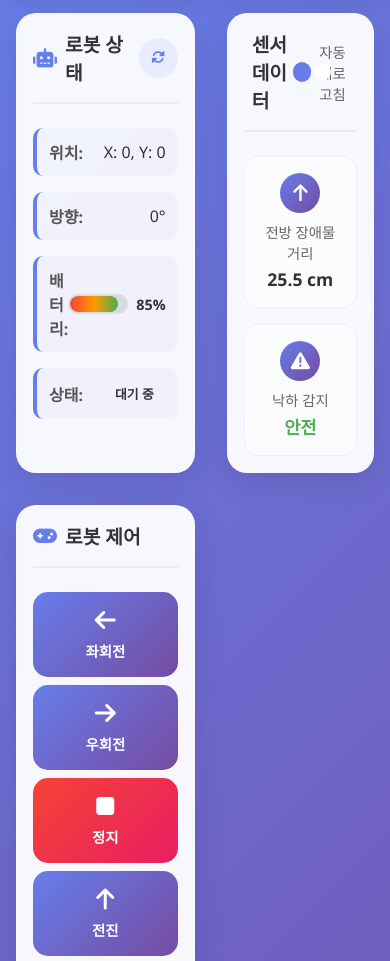
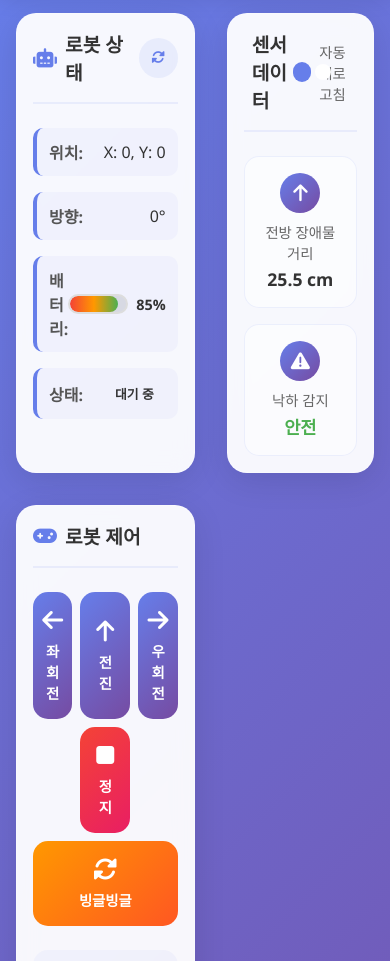
Before and after one commit to kuyeon/deks1.0, a plain HTML site: page frontend/index.html in a window 390 px wide. Shown: the part 73-1034 px from the top of the page. Drawn offline with Linux system fonts and the light colour scheme; no server answers; some icons are missing.

Commit message:
로봇 제어 블록 너비 강제 확장
 CSS 우선순위 강화:
- robot-control에 !important 추가로 다른 CSS 규칙보다 우선 적용
- max-width: none !important로 최대 너비 제한 완전 제거
- dashboard-grid에 width: 100% 추가

이제 로봇 제어 블록이 확실히 전체 너비를 차지합니다!

```diff
--- a/frontend/css/dashboard.css
+++ b/frontend/css/dashboard.css
@@ -3,6 +3,7 @@
     display: grid;
     grid-template-columns: repeat(auto-fit, minmax(400px, 1fr));
     gap: 2rem;
+    width: 100%;
 }
 
 /* 통합 채팅 인터페이스 카드 */
@@ -13,8 +14,9 @@
 
 /* 로봇 제어 카드 - 전체 너비 차지 */
 .robot-control {
-    grid-column: 1 / -1; /* 모든 컬럼 차지 */
-    width: 100%;
+    grid-column: 1 / -1 !important; /* 모든 컬럼 차지 */
+    width: 100% !important;
+    max-width: none !important;
 }
 
 .chat-controls {
@@ -573,31 +575,68 @@ input:checked + .slider:before {
 
 .control-grid {
     display: grid;
-    grid-template-columns: repeat(auto-fit, minmax(120px, 1fr)); /* 동적 컬럼 수 */
+    grid-template-columns: repeat(3, 1fr);
     gap: 1rem;
     width: 100%; /* 전체 너비 사용 */
-    max-width: none; /* 최대 너비 제한 제거 */
 }
 
-/* 버튼들을 자동으로 배치하되, 특별한 버튼들은 전체 너비 사용 */
-.control-grid .special-btn {
-    grid-column: 1 / -1; /* 전체 너비 */
+.control-grid .stop-btn {
+    grid-column: 2;
+    grid-row: 2;
 }
 
-/* 기본 버튼들은 자동 배치되도록 설정 */
-.control-grid button:not(.special-btn) {
-    min-height: 60px; /* 최소 높이 설정 */
+.control-grid #moveForward {
+    grid-column: 2;
+    grid-row: 1;
 }
 
-/* 반응형 디자인 - 작은 화면에서 더 작은 최소 너비 사용 */
+.control-grid .special-btn {
+    grid-column: 1 / -1;
+    grid-row: 3;
+}
+
+/* 반응형 디자인 - 작은 화면에서 우회전 버튼을 전진 버튼 오른쪽으로 */
 @media (max-width: 768px) {
     .control-grid {
-        grid-template-columns: repeat(auto-fit, minmax(80px, 1fr)) !important;
+        display: grid !important;
+        grid-template-columns: 1fr 1fr 1fr !important;
+        grid-template-rows: repeat(3, auto) !important;
         gap: 0.5rem !important;
+        width: 100% !important;
     }
 
-    .control-grid button:not(.special-btn) {
-        min-height: 50px !important; /* 작은 화면에서 더 작은 높이 */
+    .control-grid #turnLeft {
+        grid-column: 1 !important;
+        grid-row: 1 !important;
+        min-width: 0 !important;
+        width: 100% !important;
+        flex: 1 !important;
+    }
+
+    .control-grid #moveForward {
+        grid-column: 2 !important;
+        grid-row: 1 !important;
+        min-width: 0 !important;
+        width: 100% !important;
+        flex: 1 !important;
+    }
+
+    .control-grid #turnRight {
+        grid-column: 3 !important;
+        grid-row: 1 !important;
+        min-width: 0 !important;
+        width: 100% !important;
+        flex: 1 !important;
+    }
+
+    .control-grid .stop-btn {
+        grid-column: 2 !important;
+        grid-row: 2 !important;
+    }
+
+    .control-grid .special-btn {
+        grid-column: 1 / -1 !important;
+        grid-row: 3 !important;
     }
 }
 
```
